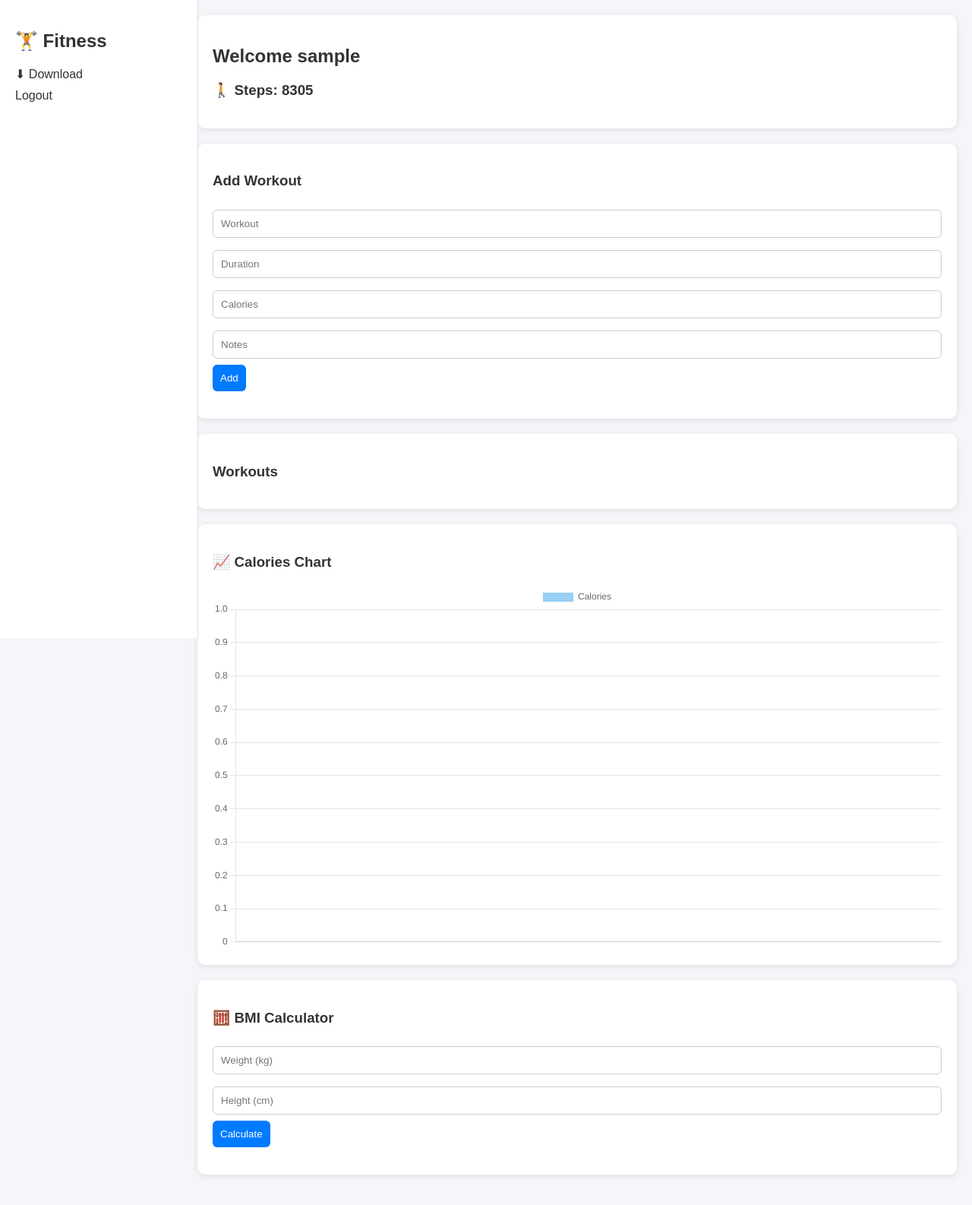
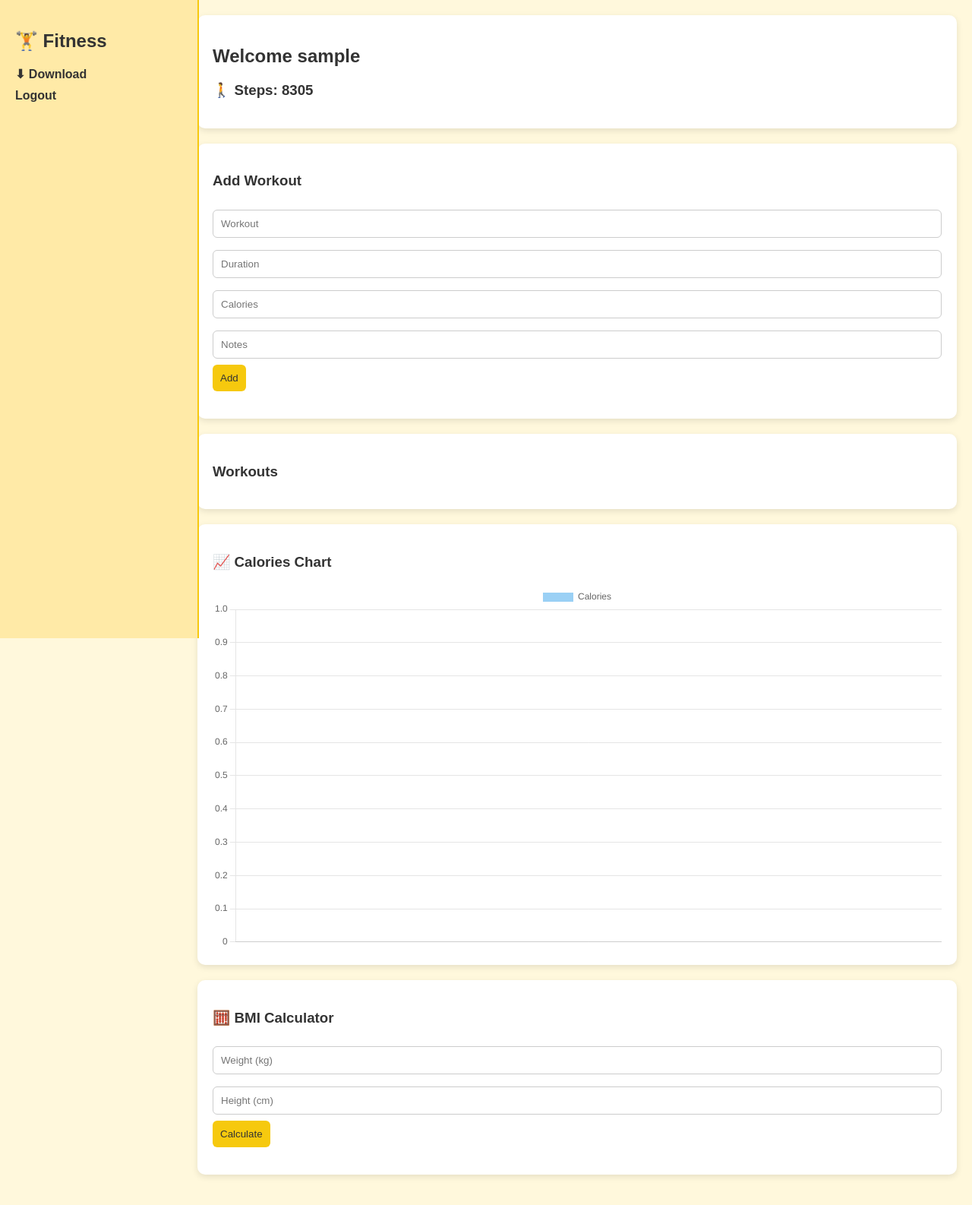
Before and after one commit to rajeshjhenkar338-byte/Fitness-app, a Flask app: page /dashboard in a window 1280 px wide. Shown: the whole page at 76% size. Run offline with Flask 3, Linux system fonts and the light colour scheme; the visitor is signed in with stand-in values (Sample User, id 1); data that the repository does not hold is empty.

Commit message:
Update styles for body, sidebar, and buttons

```diff
--- a/static/style.css
+++ b/static/style.css
@@ -1,7 +1,7 @@
 body {
   margin: 0;
   font-family: 'Poppins', sans-serif;
-  background: #f4f6f9;
+  background: #fff8dc;
   color: #333;
 }
 
@@ -9,9 +9,9 @@ body {
   width: 220px;
   height: 100vh;
   position: fixed;
-  background: #ffffff;
+  background: #ffeaa7;
   padding: 20px;
-  border-right: 1px solid #ddd;
+  border-right: 2px solid #f6c90e;
 }
 
 .sidebar a {
@@ -19,6 +19,7 @@ body {
   margin: 10px 0;
   color: #333;
   text-decoration: none;
+  font-weight: bold;
 }
 
 .main {
@@ -31,7 +32,7 @@ body {
   padding: 20px;
   border-radius: 10px;
   margin-bottom: 20px;
-  box-shadow: 0 2px 8px rgba(0,0,0,0.1);
+  box-shadow: 0 3px 8px rgba(0,0,0,0.1);
 }
 
 input {
@@ -43,8 +44,8 @@ input {
 }
 
 button {
-  background: #007BFF;
-  color: white;
+  background: #f6c90e;
+  color: #333;
   padding: 10px;
   border: none;
   border-radius: 6px;
```
